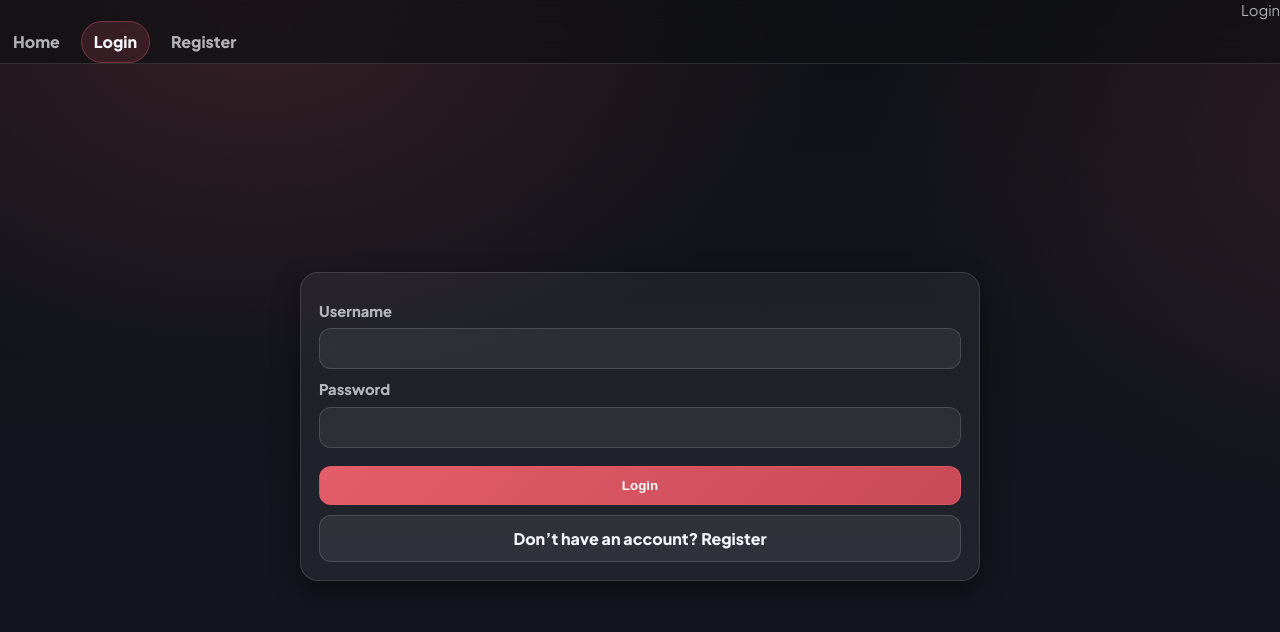
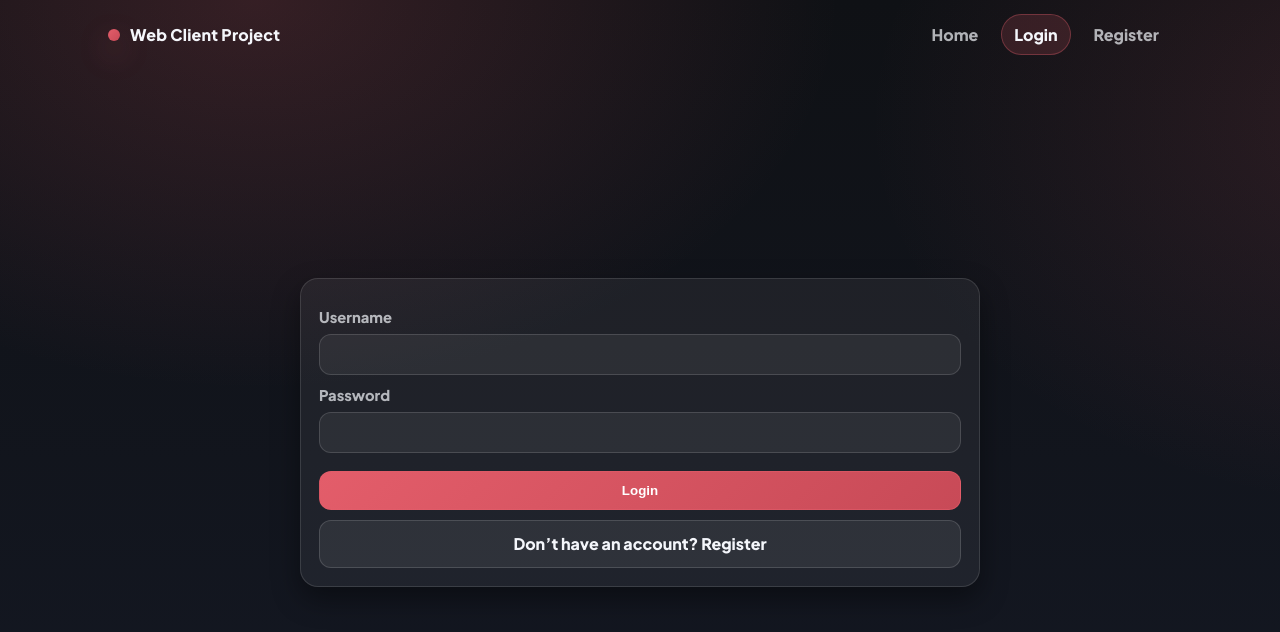
Before and after one commit to Lilights/Web-Client-Project, a plain HTML site: page login.html in a window 1280 px wide. Drawn offline with Linux system fonts and the light colour scheme.

Commit message:
Update UI theme and layout

```diff
--- a/css/main.css
+++ b/css/main.css
@@ -88,26 +88,36 @@ img{ max-width: 100%; height: auto; }
    Topbar / Navigation
    ------------------------------ */
 
-.topbar{
+.topbar {
   position: sticky;
   top: 0;
-  z-index: 10;
-
-  backdrop-filter: blur(12px);
-  -webkit-backdrop-filter: blur(12px);
-
-  background: rgba(15, 17, 21, 0.70);
-  border-bottom: 1px solid var(--border);
+  z-index: 50;
 }
 
-.topbar-inner{
-  display:flex;
-  align-items:center;
-  justify-content:space-between;
-  gap: 12px;
-  width: min(var(--maxw), 100%);
+.topbar-inner {
+  max-width: var(--maxw);
   margin: 0 auto;
-  padding: 12px 18px;
+  padding: 14px 18px;
+  display: flex;
+  align-items: center;
+  justify-content: space-between; /* brand left, right cluster right */
+  gap: 16px;
+}
+
+/* Right side: nav + (optional) user block */
+.topbar-right {
+  display: flex;
+  align-items: center;
+  gap: 14px;
+}
+
+/* Navigation always stays on the right and keeps spacing */
+.topnav {
+  display: flex;
+  align-items: center;
+  gap: 10px;
+  margin: 0;            /* important: remove page-to-page shifts */
+  padding: 0;
 }
 
 .brand{
@@ -126,11 +136,7 @@ img{ max-width: 100%; height: auto; }
   box-shadow: 0 12px 30px rgba(227,93,106,0.45);
 }
 
-.topnav{
-  display:flex;
-  gap: 8px;
-  flex-wrap: wrap;
-}
+
 
 .topnav a{
   padding: 8px 12px;
@@ -191,11 +197,6 @@ img{ max-width: 100%; height: auto; }
   background: rgba(255,255,255,0.10);
 }
 
-.topbar-right{
-  display:flex;
-  align-items:center;
-  gap: 10px;
-}
 
 /* ------------------------------
    Cards / Inputs / Buttons
--- a/login.html
+++ b/login.html
@@ -11,17 +11,23 @@
 </head>
 <body>
   <header class="topbar">
-    <div class="topbar-user">
-      <div class="meta">
-        <div class="hello">Login</div>
+    <div class="topbar-inner">
+      <div class="brand">
+        <span class="brand-dot"></span>
+        <span>Web Client Project</span>
+      </div>
+
+      <div class="topbar-right">
+        <nav class="topnav">
+          <a href="index.html">Home</a>
+          <a href="login.html" class="active">Login</a>
+          <a href="register.html">Register</a>
+        </nav>
       </div>
     </div>
-    <nav class="topnav">
-      <a href="index.html">Home</a>
-      <a href="login.html" class="active">Login</a>
-      <a href="register.html">Register</a>
-    </nav>
   </header>
+
+
 
   <main class="page-center">
     <div class="home-wrap">
```
Also changed, not shown: index.html (+3 -0 lines), playlists.html (+8 -5 lines), register.html (+7 -8 lines), search.html (+7 -4 lines).
